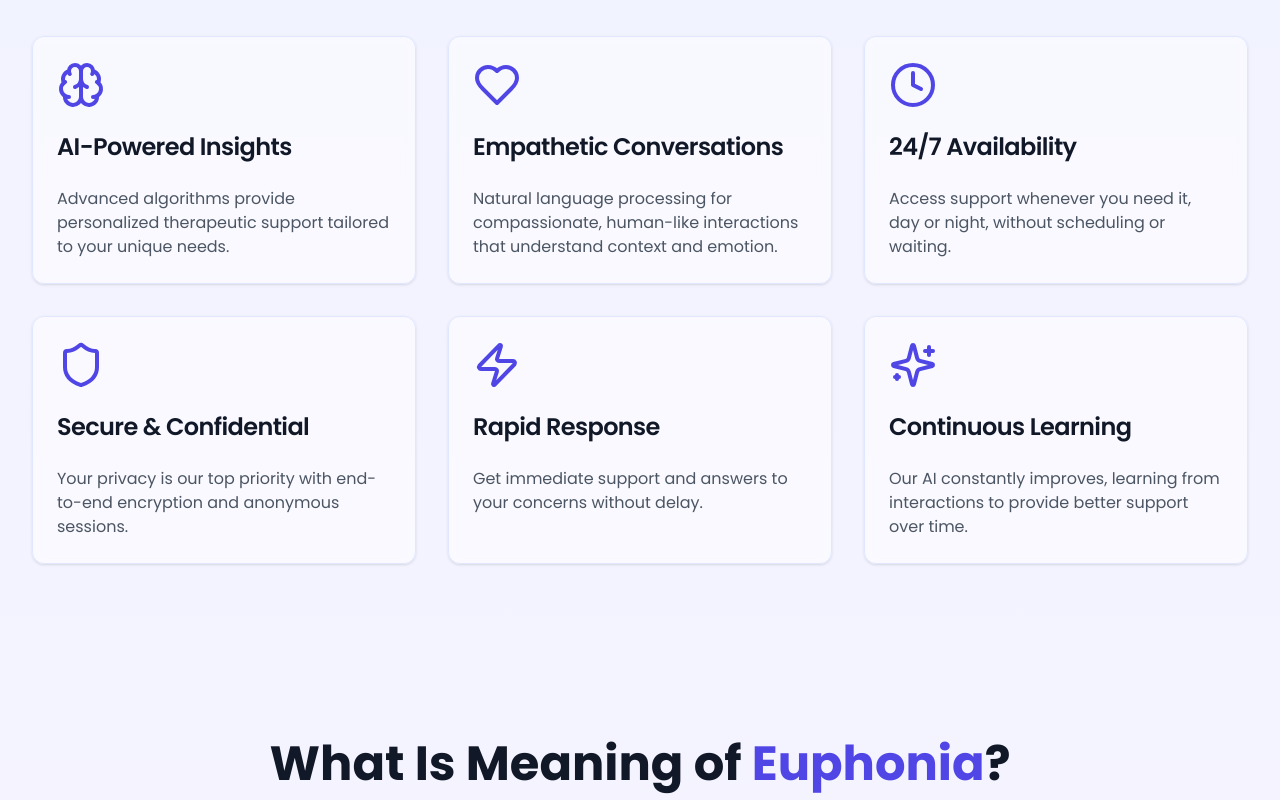
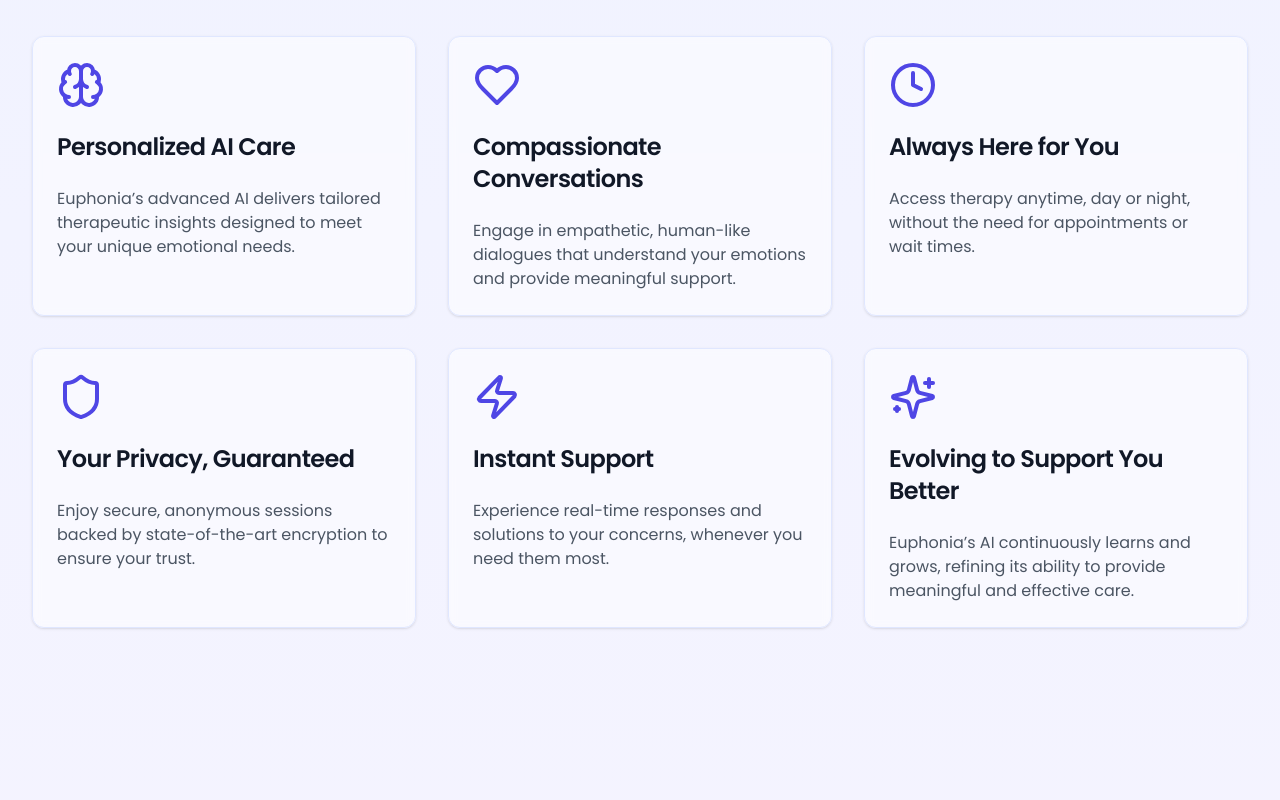
Before and after one commit to Virenkun/euphonia-v1, a Next.js app: page / in a window 1280 px wide. Shown: the part 900-1700 px from the top of the page. Built offline with nearby package versions, Linux system fonts and the light colour scheme.

Commit message:
Refactor CTA and Features components for improved messaging; adjust button positioning in InteractiveHoverButton

```diff
--- a/src/components/hero/CTA.tsx
+++ b/src/components/hero/CTA.tsx
@@ -2,14 +2,14 @@
 
 export default function CTA() {
   return (
-    <section className="min-w-full py-20 bg-gradient-to-r from-indigo-500 to-indigo-700 rounded-lg shadow-4xl">
+    <section className="min-w-full py-20 bg-gradient-to-r from-indigo-500 to-indigo-700 rounded-lg shadow-4xl px-4">
       <div className="text-center">
         <h2 className="text-3xl sm:text-4xl font-[700] mb-6 text-white">
-          Ready to Start Your Journey?
+          Ready to Begin Your Path to Peace with Euphonia?
         </h2>
-        <p className="text-xl mb-8 font-[600]  mx-auto text-indigo-100">
-          Experience the power of AI-driven therapy and take the first step
-          towards better mental health today.
+        <p className="text-xl mb-8 font-[500]  mx-auto text-indigo-100">
+          No fees, no wait times, no downloads—just instant, hassle-free therapy
+          with an empathetic AI, available whenever and wherever you need it.
         </p>
         <InteractiveHoverButton text="Begin Your Free Trial" />
       </div>
--- a/src/components/hero/Features.tsx
+++ b/src/components/hero/Features.tsx
@@ -3,39 +3,39 @@
 
 const features = [
   {
-    title: "AI-Powered Insights",
+    title: "Personalized AI Care",
     description:
-      "Advanced algorithms provide personalized therapeutic support tailored to your unique needs.",
+      "Euphonia’s advanced AI delivers tailored therapeutic insights designed to meet your unique emotional needs.",
     icon: Brain,
   },
   {
-    title: "Empathetic Conversations",
+    title: "Compassionate Conversations",
     description:
-      "Natural language processing for compassionate, human-like interactions that understand context and emotion.",
+      "Engage in empathetic, human-like dialogues that understand your emotions and provide meaningful support.",
     icon: Heart,
   },
   {
-    title: "24/7 Availability",
+    title: "Always Here for You",
     description:
-      "Access support whenever you need it, day or night, without scheduling or waiting.",
+      "Access therapy anytime, day or night, without the need for appointments or wait times.",
     icon: Clock,
   },
   {
-    title: "Secure & Confidential",
+    title: "Your Privacy, Guaranteed",
     description:
-      "Your privacy is our top priority with end-to-end encryption and anonymous sessions.",
+      "Enjoy secure, anonymous sessions backed by state-of-the-art encryption to ensure your trust.",
     icon: Shield,
   },
   {
-    title: "Rapid Response",
+    title: "Instant Support",
     description:
-      "Get immediate support and answers to your concerns without delay.",
+      "Experience real-time responses and solutions to your concerns, whenever you need them most.",
     icon: Zap,
   },
   {
-    title: "Continuous Learning",
+    title: "Evolving to Support You Better",
     description:
-      "Our AI constantly improves, learning from interactions to provide better support over time.",
+      "Euphonia’s AI continuously learns and grows, refining its ability to provide meaningful and effective care.",
     icon: Sparkles,
   },
 ];
--- a/src/components/ui/interactive-hover-button.tsx
+++ b/src/components/ui/interactive-hover-button.tsx
@@ -27,7 +27,7 @@
         <span>{text}</span>
         <ArrowRight />
       </div>
-      <div className="mr-2 absolute left-[20%] top-[40%] h-2 w-2 scale-[1] rounded-lg bg-primary transition-all duration-300 group-hover:left-[0%] group-hover:top-[0%] group-hover:h-full group-hover:w-full group-hover:scale-[1.8] group-hover:bg-primary"></div>
+      <div className="absolute left-[15%] top-[40%] h-2 w-2 scale-[1] rounded-lg bg-primary transition-all duration-300 group-hover:left-[0%] group-hover:top-[0%] group-hover:h-full group-hover:w-full group-hover:scale-[1.8] group-hover:bg-primary"></div>
     </button>
   );
 });
```
